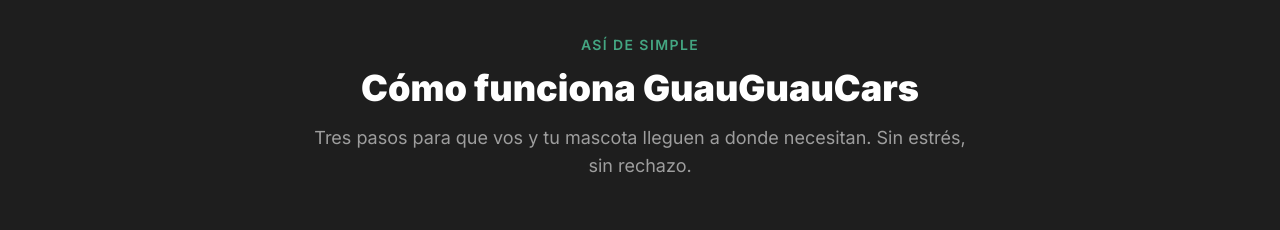
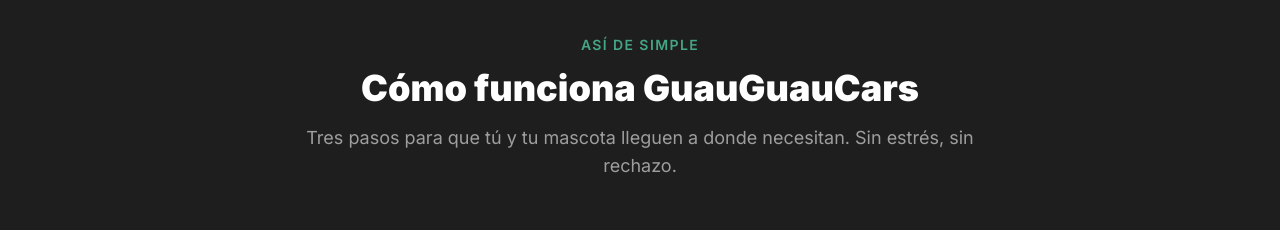
Before and after one commit to Pitcher755/GuauGuauCars_landing, a plain HTML site: page index.html in a window 1280 px wide. Shown: the part 1140-1370 px from the top of the page. Drawn offline with nearby package versions, Linux system fonts and the light colour scheme.

Commit message:
fix: revert voseo to tuteo in como-funciona section (es-ES)

```diff
--- a/index.html
+++ b/index.html
@@ -259,7 +259,7 @@
         <span class="text-brand font-semibold text-sm uppercase tracking-widest">Así de simple</span>
         <h2 class="text-3xl sm:text-4xl font-black text-white mt-3 mb-4">Cómo funciona GuauGuauCars</h2>
         <p class="text-slate-400 text-lg max-w-2xl mx-auto">
-          Tres pasos para que vos y tu mascota lleguen a donde necesitan. Sin estrés, sin rechazo.
+          Tres pasos para que tú y tu mascota lleguen a donde necesitan. Sin estrés, sin rechazo.
         </p>
       </div>
 
```
